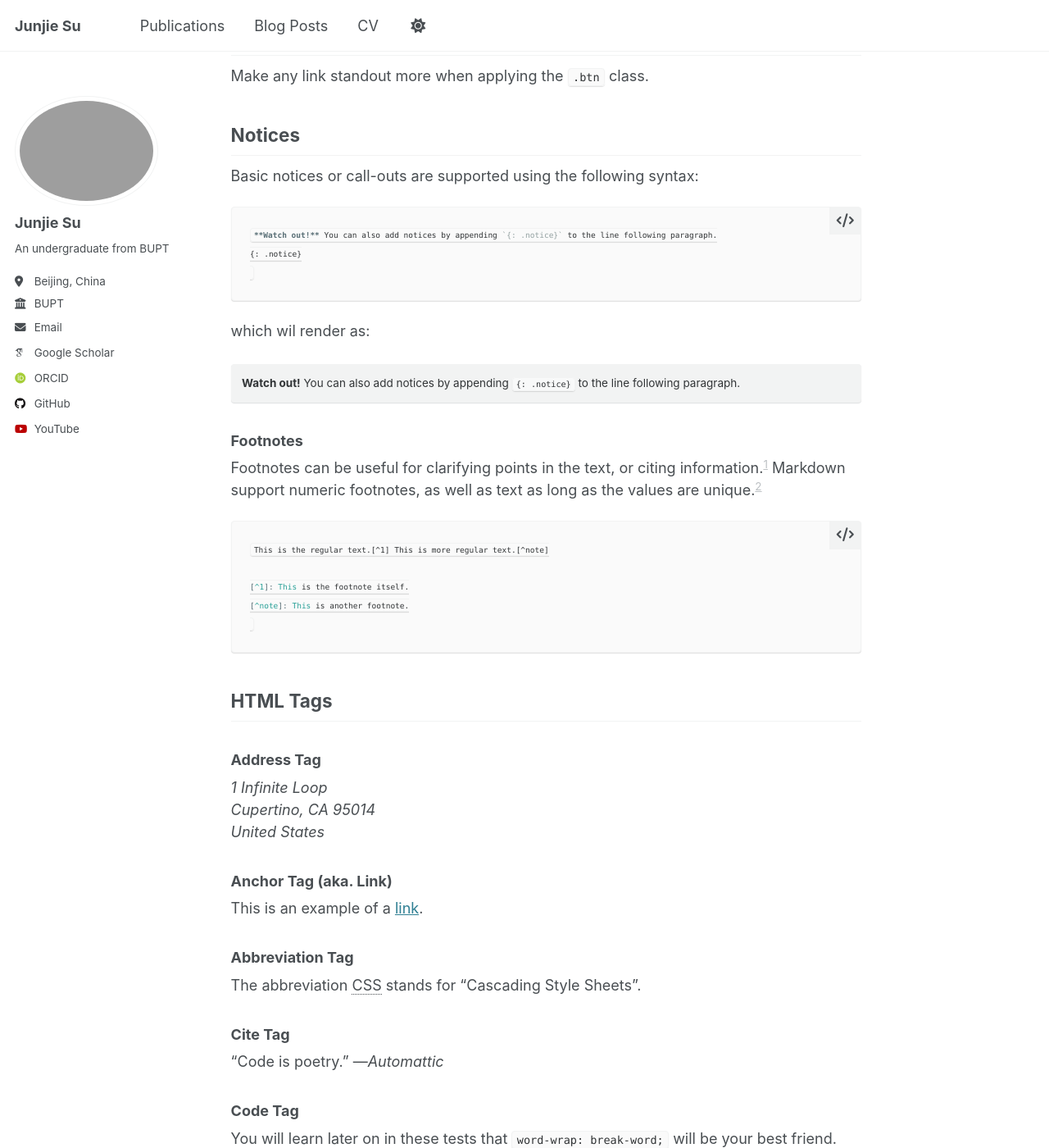
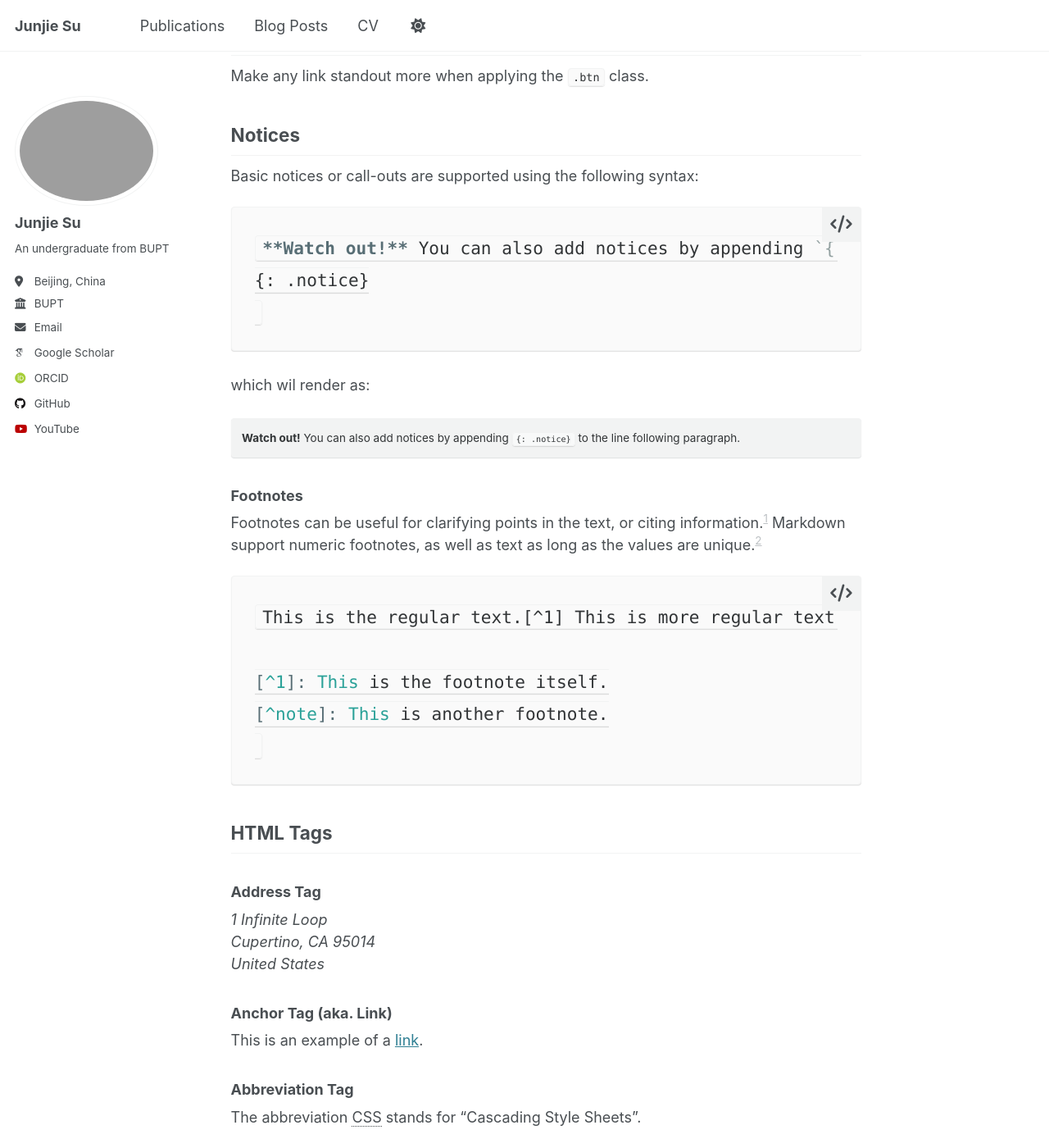
Before and after one commit to Junjie-Su/junjie-su.github.io, a Jekyll site: the page built from _pages/markdown.md, in a window 1280 px wide and 1400 px high, scrolled down 4674 px. Shown: the whole window at 82% size. Built offline with Jekyll 4.4.1, drawn with Linux system fonts in a browser that asks for light colours; emoji names are drawn with the system emoji font; some web fonts are replaced.

Commit message:
adjust _syntax.scss

```diff
--- a/_sass/_syntax.scss
+++ b/_sass/_syntax.scss
@@ -10,7 +10,7 @@ div.highlighter-rouge, figure.highlight {
   border-radius: $border-radius;
   background-color: var(--global-code-background-color);
   box-shadow: $box-shadow;
-  font-size: $type-size-4;
+  font-size: $type-size-3; // 增大字体大小，假设$type-size-3比$type-size-4大
 
   &:before {
     position: absolute;
@@ -29,12 +29,14 @@ div.highlighter-rouge, figure.highlight {
   .highlight {
     margin: 0;
     font-family: $monospace;
-    font-size: $type-size-6;
-    line-height: 1.8;
+    font-size: $type-size-5; // 增大字体大小，假设$type-size-5比$type-size-6大
+    line-height: 1.4; // 调整行间距，使其更紧凑
   }
 }
 
-.highlight table td { padding: 5px; }
+.highlight table td {
+  padding: 2px; // 减少单元格内的padding，去除每行代码中间的间隔
+}
 .highlight table pre { margin: 0; }
 
 
```
Also changed, not shown: _posts/2025-04-11-jwt-token.md (+1 -0 lines).
